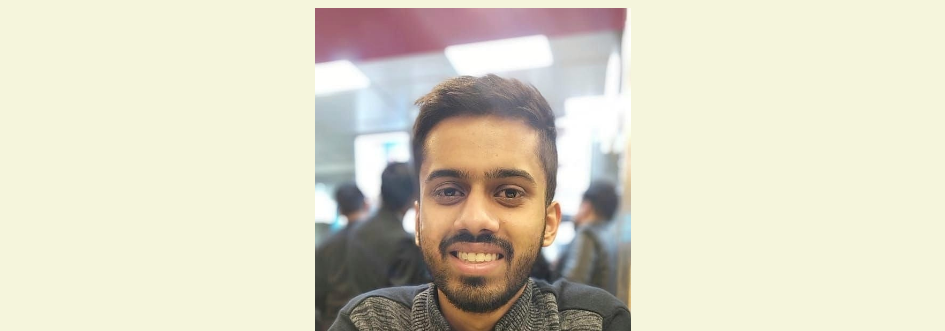
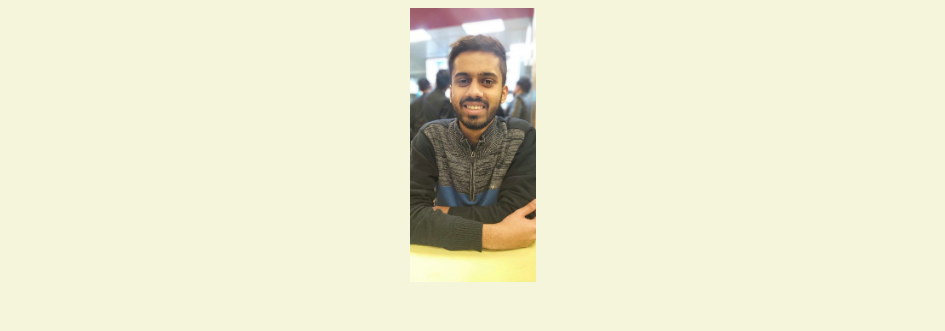
Before and after one commit to udit914/udit914.github.io, a plain HTML site: page index.html in a window 1280 px wide. Shown: the top 331 px of the page, without its empty margins (167-1112 px from the left). Drawn offline with Linux system fonts and the light colour scheme.

Commit message:
Update index.html

```diff
--- a/index.html
+++ b/index.html
@@ -15,7 +15,7 @@
  </header>
 
   <body>
-    <img src="images/image.jpeg" width="25%" alt="Image">
+    <img src="images/image.jpeg" width="10%" alt="Image">
     <h1>Udit Narayan Singh</h1>
     <h2>About Me</h2>
     <p> Hello!! I am a Btech third year undergraduate studying Electrical and Electronics Engineering from KIET Group of Institutions.</p>
```
